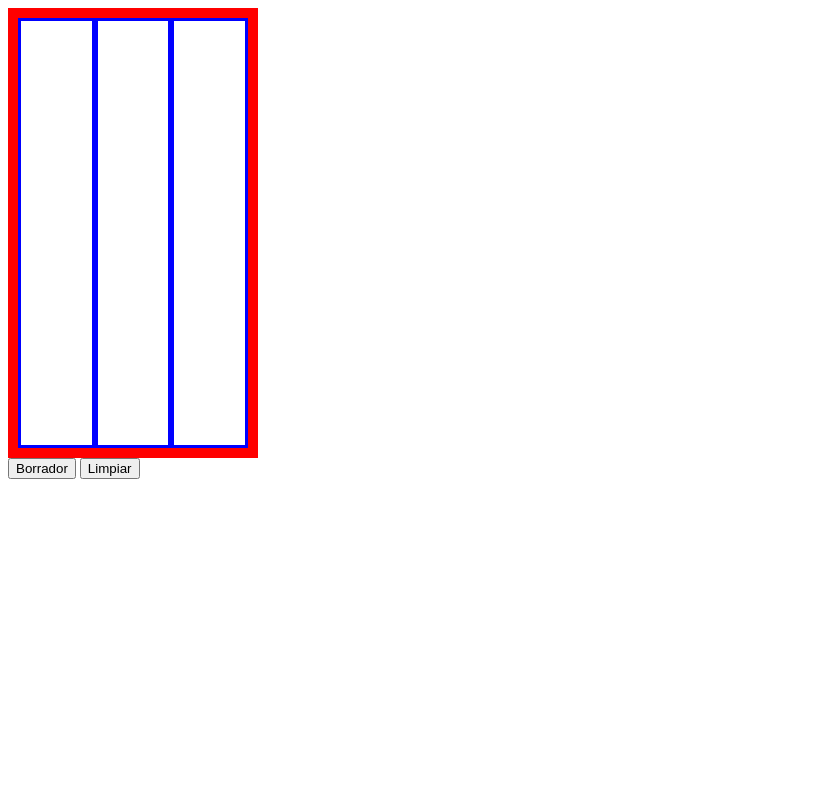
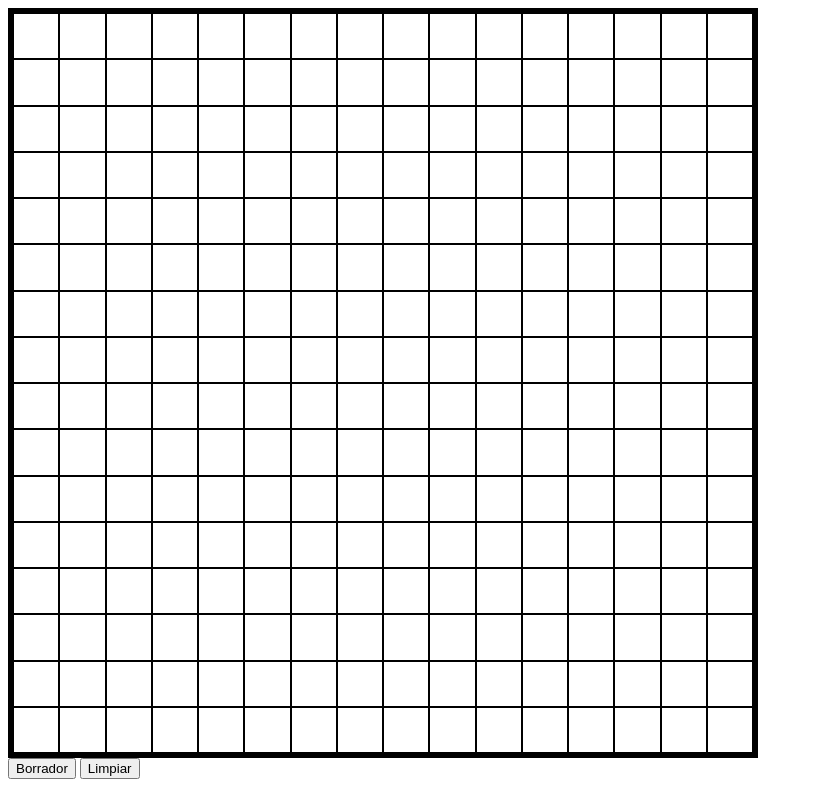
Before and after one commit to rolanjose7/odin-etch-a-sketch, a plain HTML site: page index.html in a window 1280 px wide. Shown: the whole page, without its empty margins (0-813 px from the left). Drawn offline with Linux system fonts and the light colour scheme.

Commit message:
Created the 16x16 canvas and a little hover effect

```diff
--- a/script.js
+++ b/script.js
@@ -1,10 +1,11 @@
-const container = document.querySelector('.container');
-const div = document.createElement('div');
-const div1 = document.createElement('div');
-const div2 = document.createElement('div');
-div.classList.add('block');
-div1.classList.add('block');
-div2.classList.add('block');
-container.appendChild(div);
-container.appendChild(div1);
-container.appendChild(div2);
+let container = document.querySelector('.container');
+
+function createDiv(num){
+    for(let i = 0; i < num; i++){
+        var div1 = document.createElement('div');
+        div1.classList.add('block');
+        container.append(div1);
+    }
+}
+let numberOfDivs = 256;
+createDiv(numberOfDivs);
--- a/style.css
+++ b/style.css
@@ -3,13 +3,18 @@
 }
 
 .container {
-    border: 10px solid red;
-    height: 450px;
-    width: 250px;
-    display: flex;
+    border: 5px solid black;
+    height: 750px;
+    width: 750px;
+    display: grid;
+    grid-template-columns: repeat(16, 1fr);
 }
 
 .block {
-    border: 3px solid blue;
+    border: 1px solid black;
     width: 100%;
 }
+
+.block:hover {
+    background-color: black;
+}
```
